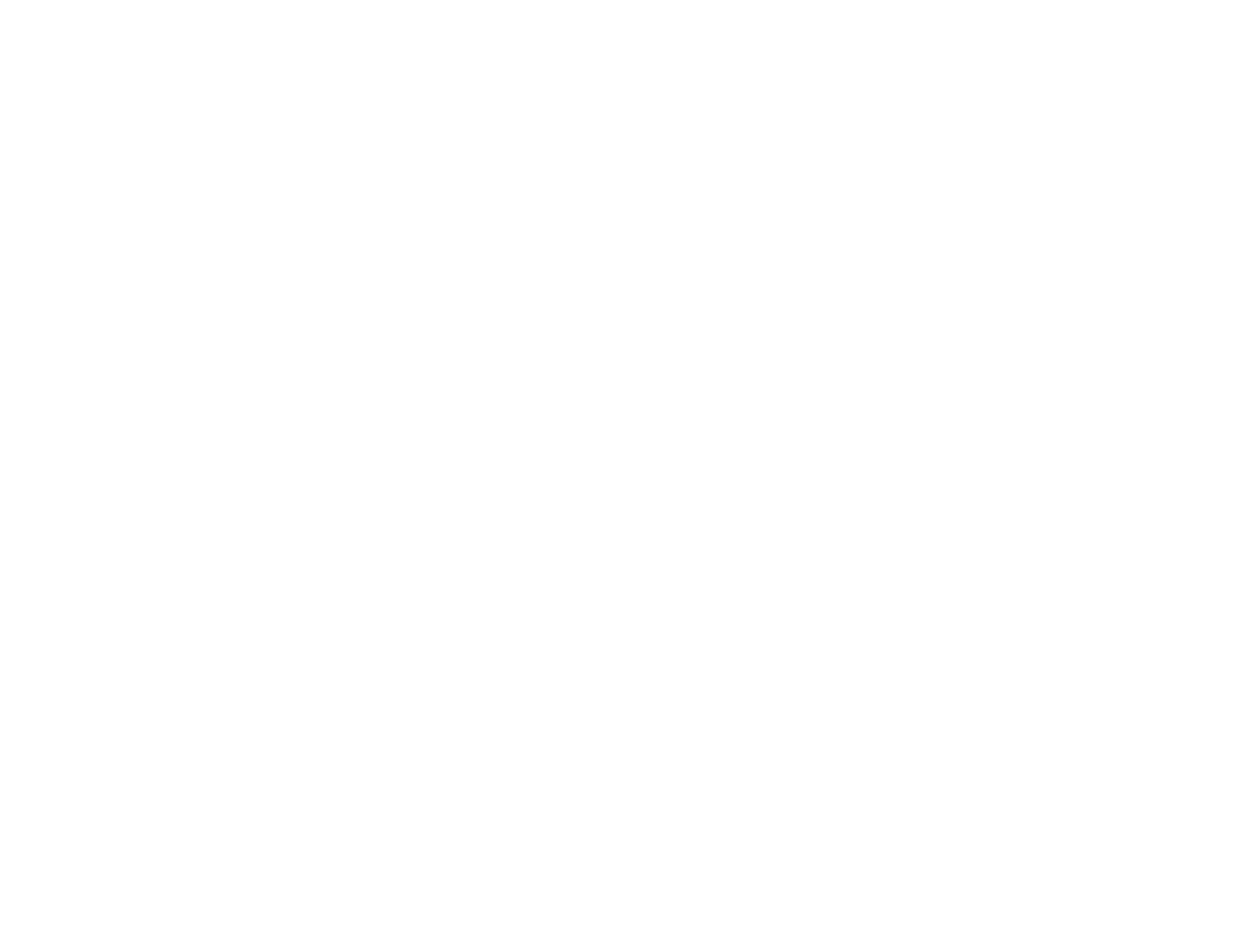
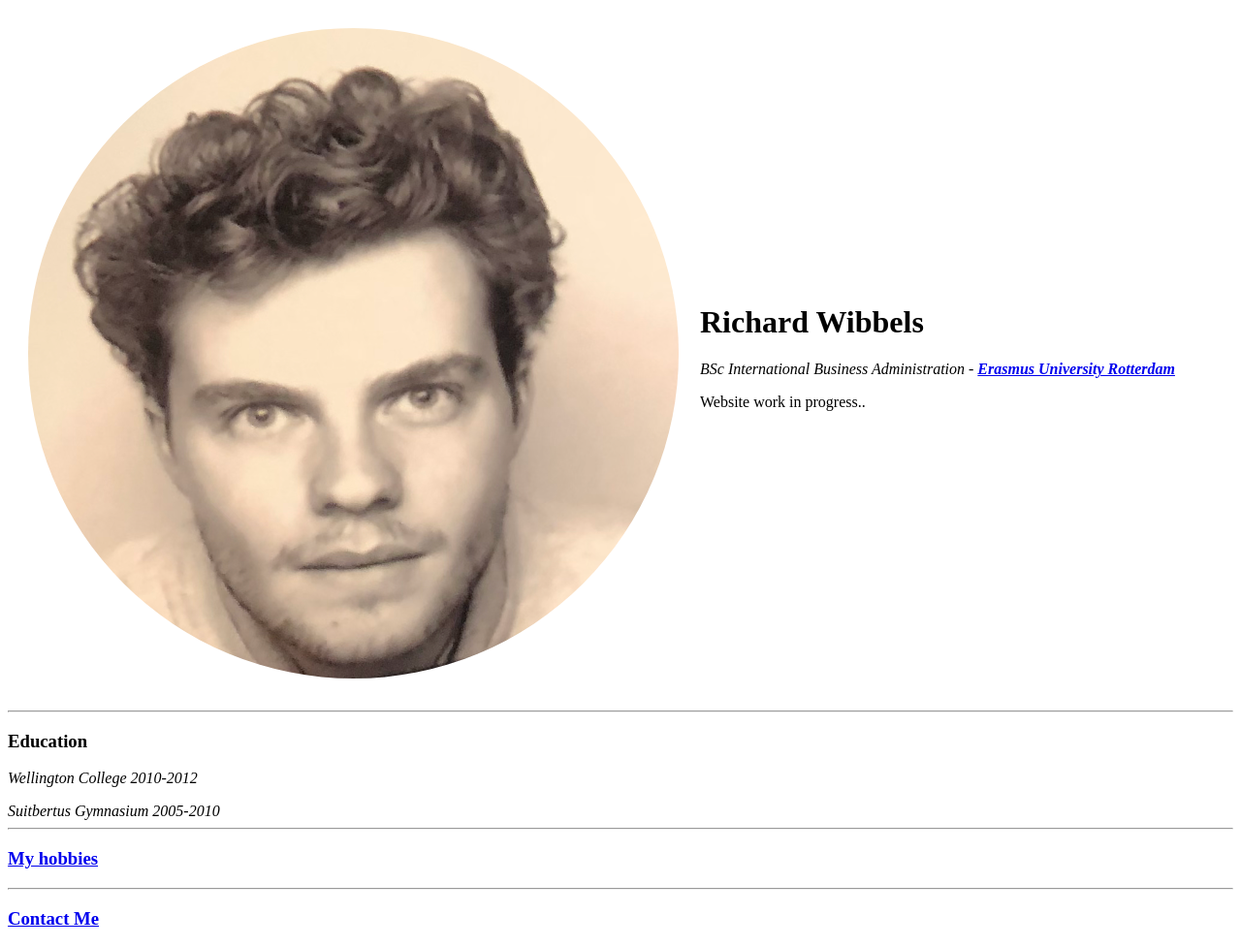
Before and after one commit to RichardWibbels/cv, a plain HTML site: page index.html in a window 1280 px wide. Shown: the whole page at 97% size. Before the commit the page ends 800 px from the top, so only its background shows below. Drawn offline with Linux system fonts and the light colour scheme.

Commit message:
Update index.html

```diff
--- a/index.html
+++ b/index.html
@@ -5,6 +5,23 @@
     <title>Studio 94</title>
   </head>
   <body>
+    <table cellspacing="20">
+    <tr>
+      <td><img src="image1-modified.png" alt="richard profile picture"></td>
+      <td><h1>Richard Wibbels</h1>
+      <p> <em>BSc International Business Administration
+      - <strong><a href="https://www.eur.nl/en">Erasmus University Rotterdam</a></strong></em></p>
+      <p>Website work in progress..</p></td>
+    </tr>
+    </table>
+  <hr>
+  <h3>Education</h3>
+  <p><em>Wellington College 2010-2012</em></p>
+  <em>Suitbertus Gymnasium 2005-2010</em>
+  <hr>
+  <h3> <a href="hobbies.html">My hobbies</a> </h3>
+  <hr>
+  <h3> <a href="contact.html">Contact Me</a> </h3>
 
   </body>
 </html>
```
